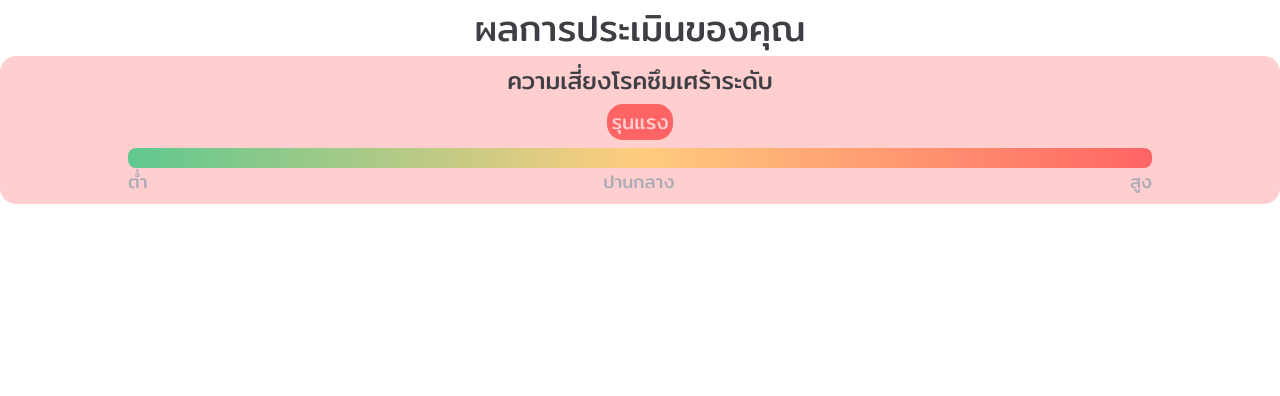
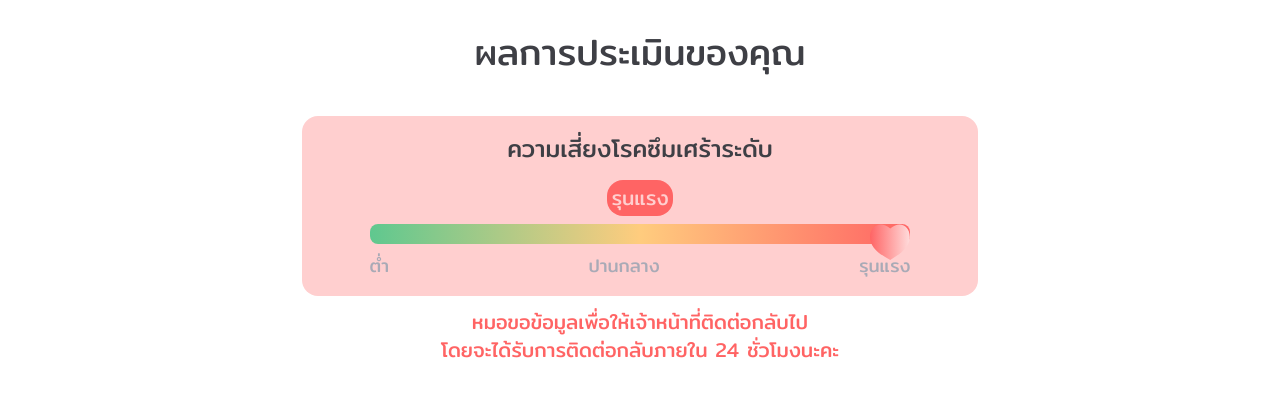
Before and after one commit to WinSukon/AIMET-test-frontend, a Next.js app in the folder frontend/: page / in a window 1280 px wide. Shown: the top 396 px of the page. Built offline with nearby package versions, Linux system fonts and the light colour scheme; no server answers.

Commit message:
feat: added more style

```diff
--- a/frontend/src/app/globals.css
+++ b/frontend/src/app/globals.css
@@ -1,6 +1,79 @@
 @tailwind base;
 @tailwind components;
 @tailwind utilities;
+
+@layer base {
+  :root {
+    --background: 0 0% 100%;
+    --foreground: 222.2 84% 4.9%;
+
+    --card: 0 0% 100%;
+    --card-foreground: 222.2 84% 4.9%;
+
+    --popover: 0 0% 100%;
+    --popover-foreground: 222.2 84% 4.9%;
+
+    --primary: 222.2 47.4% 11.2%;
+    --primary-foreground: 210 40% 98%;
+
+    --secondary: 210 40% 96.1%;
+    --secondary-foreground: 222.2 47.4% 11.2%;
+
+    --muted: 210 40% 96.1%;
+    --muted-foreground: 215.4 16.3% 46.9%;
+
+    --accent: 210 40% 96.1%;
+    --accent-foreground: 222.2 47.4% 11.2%;
+
+    --destructive: 0 84.2% 60.2%;
+    --destructive-foreground: 210 40% 98%;
+
+    --border: 214.3 31.8% 91.4%;
+    --input: 214.3 31.8% 91.4%;
+    --ring: 222.2 84% 4.9%;
+
+    --radius: 0.5rem;
+  }
+
+  .dark {
+    --background: 222.2 84% 4.9%;
+    --foreground: 210 40% 98%;
+
+    --card: 222.2 84% 4.9%;
+    --card-foreground: 210 40% 98%;
+
+    --popover: 222.2 84% 4.9%;
+    --popover-foreground: 210 40% 98%;
+
+    --primary: 210 40% 98%;
+    --primary-foreground: 222.2 47.4% 11.2%;
+
+    --secondary: 217.2 32.6% 17.5%;
+    --secondary-foreground: 210 40% 98%;
+
+    --muted: 217.2 32.6% 17.5%;
+    --muted-foreground: 215 20.2% 65.1%;
+
+    --accent: 217.2 32.6% 17.5%;
+    --accent-foreground: 210 40% 98%;
+
+    --destructive: 0 62.8% 30.6%;
+    --destructive-foreground: 210 40% 98%;
+
+    --border: 217.2 32.6% 17.5%;
+    --input: 217.2 32.6% 17.5%;
+    --ring: 212.7 26.8% 83.9%;
+  }
+}
+
+@layer base {
+  * {
+    @apply border-border;
+  }
+  body {
+    @apply bg-background text-foreground;
+  }
+}
 
 .little-text {
   @apply text-sm md:text-base lg:text-lg;
--- a/frontend/src/app/page.tsx
+++ b/frontend/src/app/page.tsx
@@ -1,10 +1,10 @@
 "use client";
-import startSession from "@/libs/startSession";
+import startSession from "@/lib/startSession";
 import { useEffect, useState } from "react";
 import { Suspense } from "react";
 import Loading from "@/components/Loading";
 import SeverityResult from "@/components/SeverityResult";
-import getResult from "@/libs/getResult";
+import getResult from "@/lib/getResult";
 export default function Home() {
   const [status, setStatus] = useState<boolean>(false);
   const [levels, setLevels] = useState<string | null>(null);
@@ -27,17 +27,13 @@ export default function Home() {
   });
   return (
     <main>
-      <div className="flex items-center w-full">
-        <Suspense fallback={<Loading />}>
-          <SeverityResult />
-        </Suspense>
-      </div>
+      <Suspense fallback={<Loading />}>
+        <div className="flex justify-center  w-full">
+          <SeverityResult value={100} />
+        </div>
+      </Suspense>
 
-      {/* {
-        status?
-        <SeverityResult/>:
-        <Loading/>
-      } */}
+
     </main>
   );
 }
--- a/frontend/src/components/SeverityResult.tsx
+++ b/frontend/src/components/SeverityResult.tsx
@@ -1,23 +1,39 @@
-const SeverityResult = () => {
+import Image from "next/image";
+
+const SeverityResult = ({ value }: { value: number }) => {
   return (
-    <div className="text-center rounded-lg w-full flex flex-col h-full ">
-      <div className="large-text text-[#3E3F45] m-2">ผลการประเมินของคุณ</div>
+    <div className="text-center rounded-lg w-[700px] flex flex-col h-full justify-center">
+      <div className="large-text text-[#3E3F45] m-8">ผลการประเมินของคุณ</div>
 
-      <div className="bg-[#FFCFCF] rounded-2xl flex flex-col items-center ">
-        <div className="medium-text text-[#3E3F45] m-2">
+      <div className="bg-[#FFCFCF] rounded-2xl flex flex-col items-center m-3">
+        <div className="medium-text text-[#3E3F45] m-4">
           ความเสี่ยงโรคซึมเศร้าระดับ
         </div>
         <div className="rounded-2xl bg-[#FF6464] mx-auto p-1 small-text text-[#FFCFCF]">
           รุนแรง
         </div>
         <div className="w-4/5 m-2">
-          <div className="bg-gradient-to-r rounded-lg from-[#5FC88F] via-[#FFCC7E]  to-[#FF6464] h-5"></div>
-          <div className="flex justify-between text-[#A9AAB6] little-text">
+          <div className="bg-gradient-to-r rounded-lg from-[#5FC88F] via-[#FFCC7E]  to-[#FF6464] h-5 ">
+            <div
+            style={{width:`${value}%`}}
+            className="flex justify-end">
+              <Image src="/Heart.svg" alt="heart" width={40} height={40} />
+            </div>
+          </div>
+
+
+          <div className="flex justify-between text-[#A9AAB6] little-text my-2">
             <div>ต่ำ</div>
             <div>ปานกลาง</div>
-            <div>สูง</div>
+            <div>รุนแรง</div>
           </div>
         </div>
+      </div>
+      <div className=" small-text text-[#FF6464] ">
+        หมอขอข้อมูลเพื่อให้เจ้าหน้าที่ติดต่อกลับไป
+      </div>
+      <div className=" small-text text-[#FF6464] ">
+        โดยจะได้รับการติดต่อกลับภายใน 24 ชั่วโมงนะคะ
       </div>
     </div>
   );
--- /dev/null
+++ b/frontend/src/components/ui/slider.tsx
@@ -0,0 +1,28 @@
+"use client"
+
+import * as React from "react"
+import * as SliderPrimitive from "@radix-ui/react-slider"
+
+import { cn } from "@/lib/utils"
+
+const Slider = React.forwardRef<
+  React.ElementRef<typeof SliderPrimitive.Root>,
+  React.ComponentPropsWithoutRef<typeof SliderPrimitive.Root>
+>(({ className, ...props }, ref) => (
+  <SliderPrimitive.Root
+    ref={ref}
+    className={cn(
+      "relative flex w-full touch-none select-none items-center",
+      className
+    )}
+    {...props}
+  >
+    <SliderPrimitive.Track className="relative h-2 w-full grow overflow-hidden rounded-full bg-secondary">
+      <SliderPrimitive.Range className="absolute h-full bg-primary" />
+    </SliderPrimitive.Track>
+    <SliderPrimitive.Thumb className="block h-5 w-5 rounded-full border-2 border-primary bg-background ring-offset-background transition-colors focus-visible:outline-none focus-visible:ring-2 focus-visible:ring-ring focus-visible:ring-offset-2 disabled:pointer-events-none disabled:opacity-50" />
+  </SliderPrimitive.Root>
+))
+Slider.displayName = SliderPrimitive.Root.displayName
+
+export { Slider }
--- /dev/null
+++ b/frontend/src/lib/utils.ts
@@ -0,0 +1,6 @@
+import { type ClassValue, clsx } from "clsx"
+import { twMerge } from "tailwind-merge"
+
+export function cn(...inputs: ClassValue[]) {
+  return twMerge(clsx(inputs))
+}
--- a/frontend/tailwind.config.ts
+++ b/frontend/tailwind.config.ts
@@ -1,20 +1,80 @@
-import type { Config } from "tailwindcss";
+import type { Config } from "tailwindcss"
 
-const config: Config = {
+const config = {
+  darkMode: ["class"],
   content: [
-    "./src/pages/**/*.{js,ts,jsx,tsx,mdx}",
-    "./src/components/**/*.{js,ts,jsx,tsx,mdx}",
-    "./src/app/**/*.{js,ts,jsx,tsx,mdx}",
-  ],
+    './pages/**/*.{ts,tsx}',
+    './components/**/*.{ts,tsx}',
+    './app/**/*.{ts,tsx}',
+    './src/**/*.{ts,tsx}',
+	],
+  prefix: "",
   theme: {
+    container: {
+      center: true,
+      padding: "2rem",
+      screens: {
+        "2xl": "1400px",
+      },
+    },
     extend: {
-      backgroundImage: {
-        "gradient-radial": "radial-gradient(var(--tw-gradient-stops))",
-        "gradient-conic":
-          "conic-gradient(from 180deg at 50% 50%, var(--tw-gradient-stops))",
+      colors: {
+        border: "hsl(var(--border))",
+        input: "hsl(var(--input))",
+        ring: "hsl(var(--ring))",
+        background: "hsl(var(--background))",
+        foreground: "hsl(var(--foreground))",
+        primary: {
+          DEFAULT: "hsl(var(--primary))",
+          foreground: "hsl(var(--primary-foreground))",
+        },
+        secondary: {
+          DEFAULT: "hsl(var(--secondary))",
+          foreground: "hsl(var(--secondary-foreground))",
+        },
+        destructive: {
+          DEFAULT: "hsl(var(--destructive))",
+          foreground: "hsl(var(--destructive-foreground))",
+        },
+        muted: {
+          DEFAULT: "hsl(var(--muted))",
+          foreground: "hsl(var(--muted-foreground))",
+        },
+        accent: {
+          DEFAULT: "hsl(var(--accent))",
+          foreground: "hsl(var(--accent-foreground))",
+        },
+        popover: {
+          DEFAULT: "hsl(var(--popover))",
+          foreground: "hsl(var(--popover-foreground))",
+        },
+        card: {
+          DEFAULT: "hsl(var(--card))",
+          foreground: "hsl(var(--card-foreground))",
+        },
+      },
+      borderRadius: {
+        lg: "var(--radius)",
+        md: "calc(var(--radius) - 2px)",
+        sm: "calc(var(--radius) - 4px)",
+      },
+      keyframes: {
+        "accordion-down": {
+          from: { height: "0" },
+          to: { height: "var(--radix-accordion-content-height)" },
+        },
+        "accordion-up": {
+          from: { height: "var(--radix-accordion-content-height)" },
+          to: { height: "0" },
+        },
+      },
+      animation: {
+        "accordion-down": "accordion-down 0.2s ease-out",
+        "accordion-up": "accordion-up 0.2s ease-out",
       },
     },
   },
-  plugins: [],
-};
-export default config;
+  plugins: [require("tailwindcss-animate")],
+} satisfies Config
+
+export default config
```
Also changed, not shown: frontend/package.json (+7 -1 lines), frontend/components.json (added), frontend/src/lib/getResult.tsx (renamed from frontend/src/libs/getResult.tsx), frontend/src/lib/startSession.tsx (renamed from frontend/src/libs/startSession.tsx), 1 other file (tests, documents, lock files or other folders).
